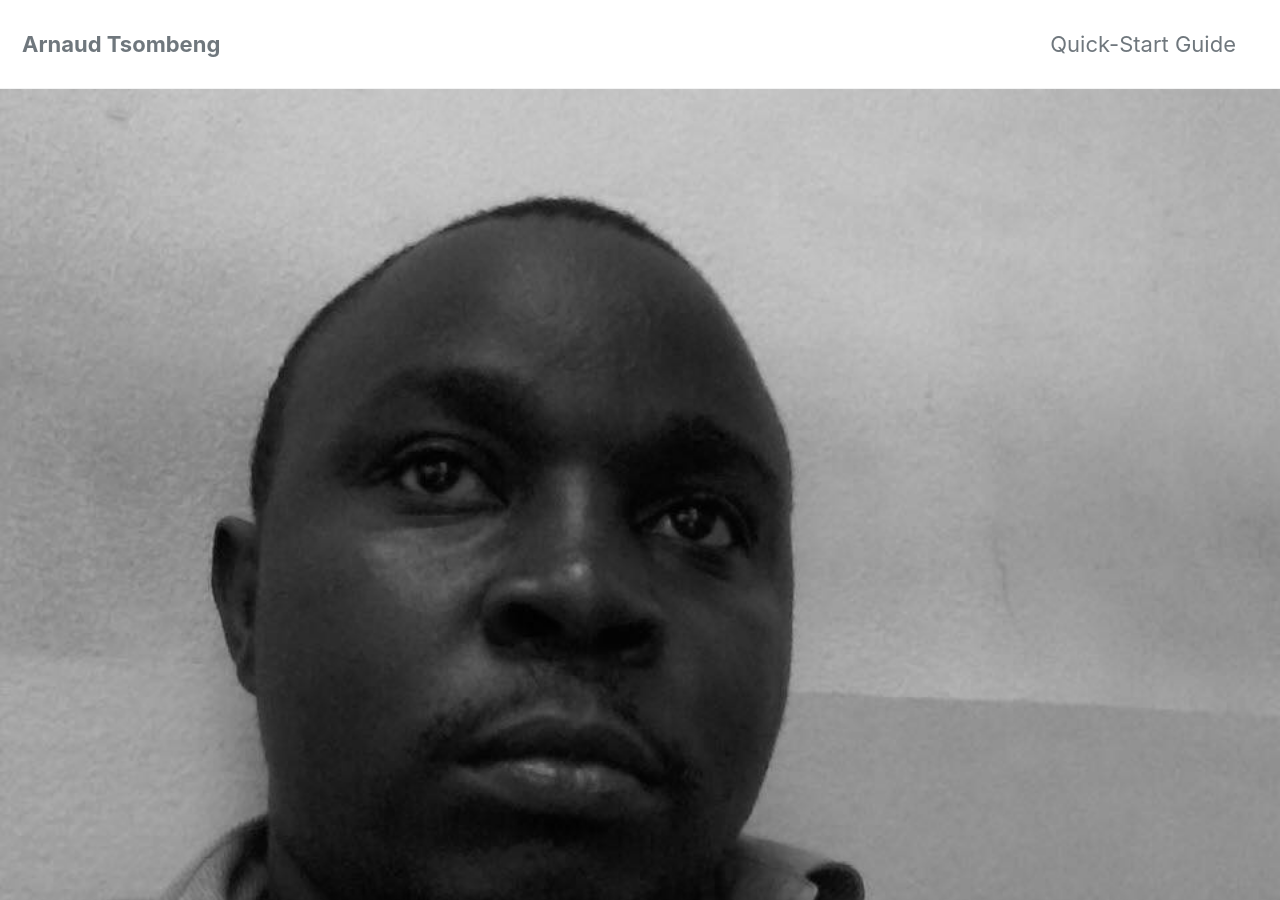
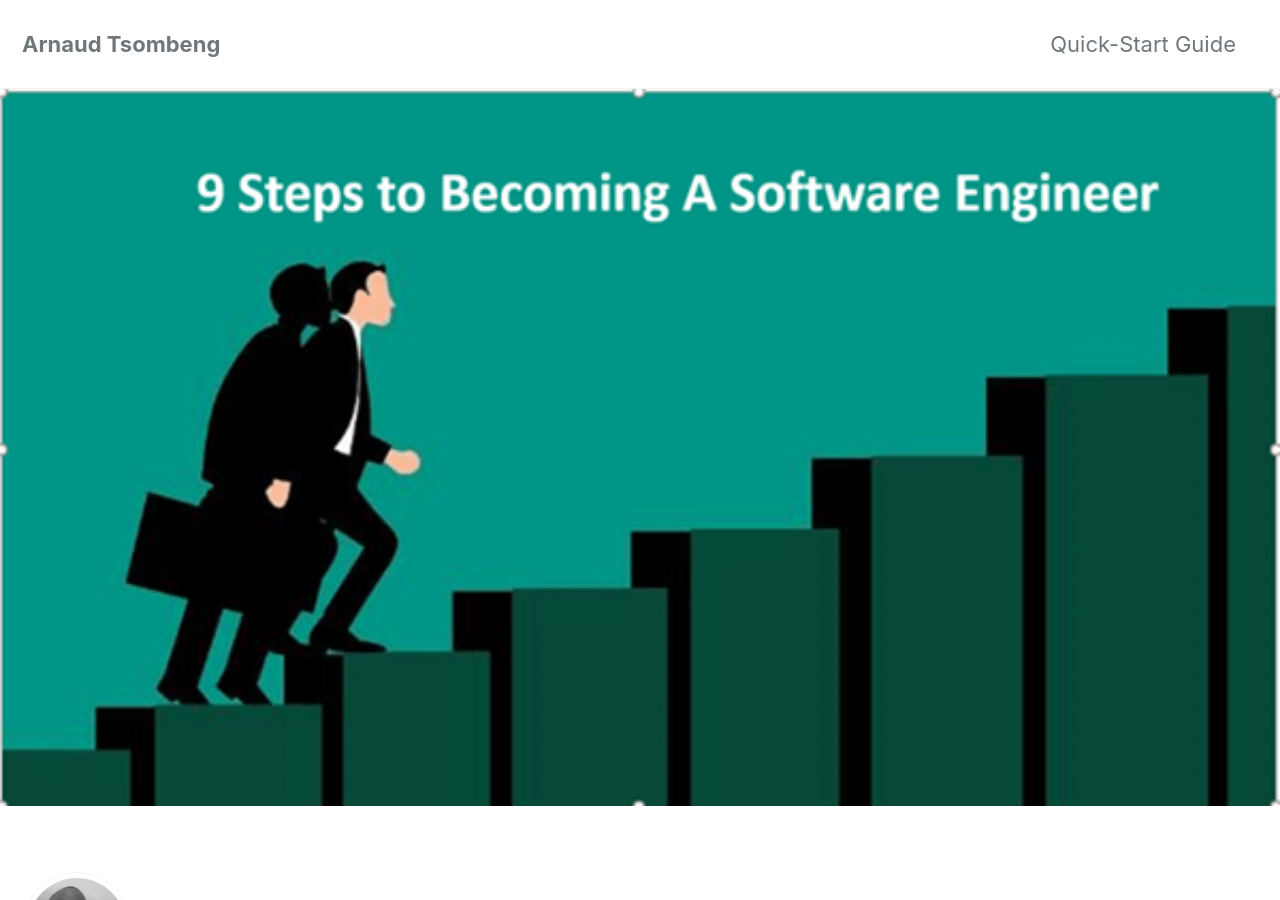
Before and after one commit to Nkarnaud/nkarnaud.github.io, a Jekyll site: the page built from index.html, in a window 1280 px wide and 900 px high. Built offline with Jekyll 4.4.1, drawn with Linux system fonts in a browser that asks for light colours; cached includes are drawn as plain includes; nearby versions of some CDN libraries; the list of posts is cut into pages by our own code.

Commit message:
portfolio update

```diff
--- a/index.html
+++ b/index.html
@@ -2,5 +2,5 @@
 layout: home
 author_profile: true
 header:
-  image: "/images/profile.jpg"
+  image: "/images/background.png"
 ---
```
Also changed, not shown: _pages/about.md (+1 -1 lines), images/background.png (added).
